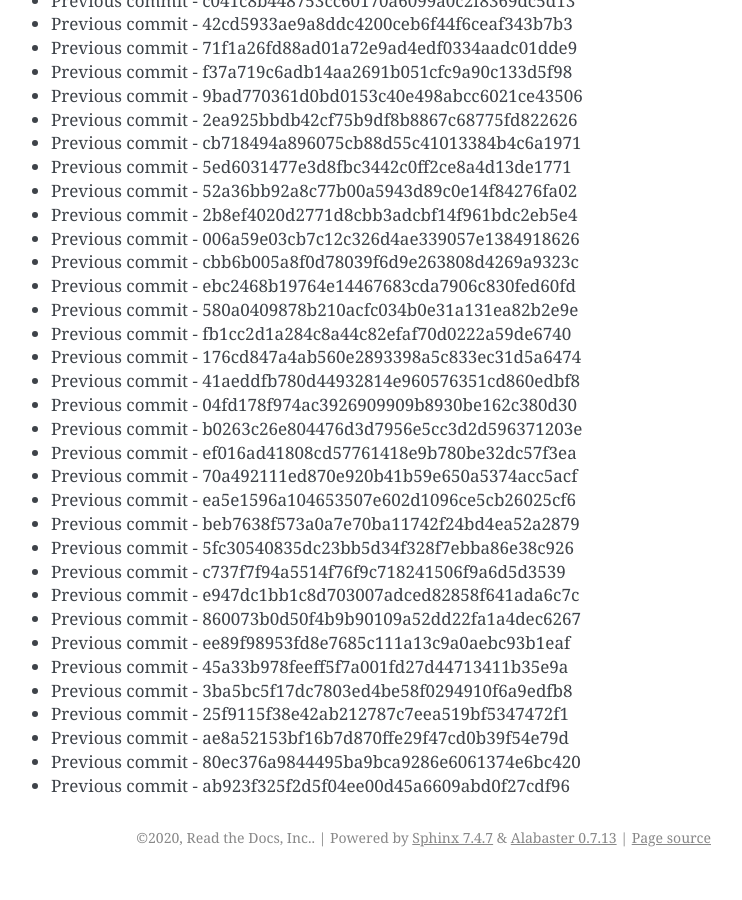
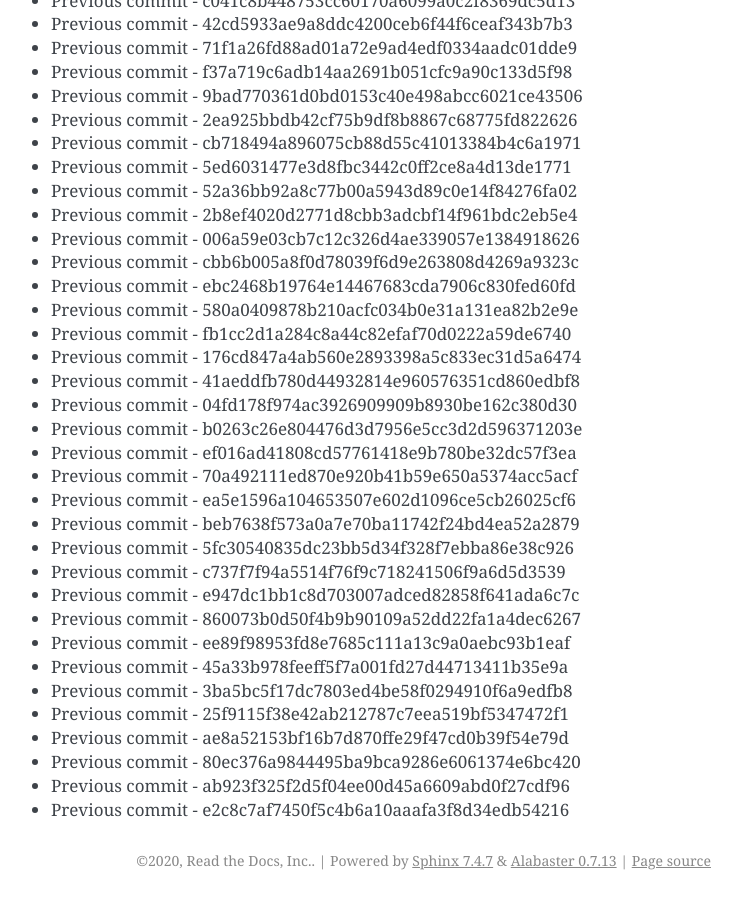
Before and after one commit to readthedocs/rtd-git-stresstest, a Sphinx documentation site: the page built from docs/updates.rst, in a window 1280 px wide and 900 px high, scrolled down 67667 px. Shown: the whole window, without its empty margins (399-1141 px from the left). Built offline with Sphinx 7.4.7, drawn with Linux system fonts in a browser that asks for light colours; before the commit the page ends 68544 px from its top, so only the background shows below that.

Commit message:
Generating commit from previous: e2c8c7af7450f5c4b6a10aaafa3f8d34edb54216

```diff
--- a/docs/updates.rst
+++ b/docs/updates.rst
@@ -2875,3 +2875,4 @@ It can be tested for any performance characteristics.
 * Previous commit - ae8a52153bf16b7d870ffe29f47cd0b39f54e79d
 * Previous commit - 80ec376a9844495ba9bca9286e6061374e6bc420
 * Previous commit - ab923f325f2d5f04ee00d45a6609abd0f27cdf96
+* Previous commit - e2c8c7af7450f5c4b6a10aaafa3f8d34edb54216
```
